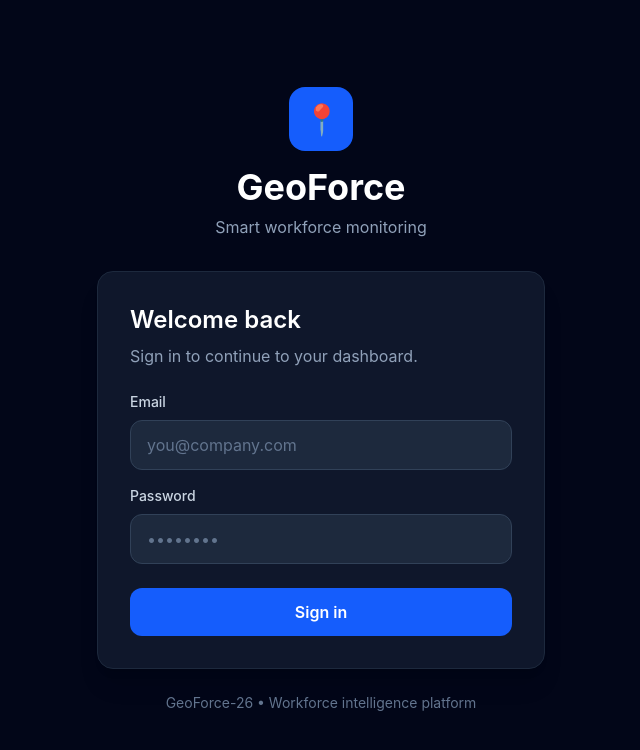
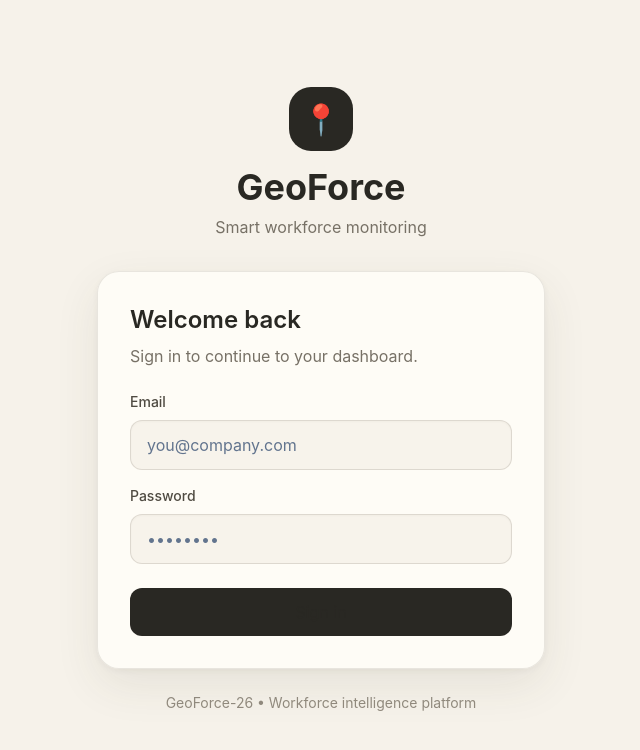
Before and after one commit to kotankaashish-afk/GeoForce-26, a React app in the folder frontend/: page /login in a window 1280 px wide. Shown: the top 750 px of the page, without its empty margins (319-959 px from the left). Built offline with nearby package versions, Linux system fonts and the light colour scheme; the HTML template or start-up script is replaced by a standard one.

Commit message:
Polish GeoForce visual design system

```diff
--- a/frontend/src/index.css
+++ b/frontend/src/index.css
@@ -1 +1,145 @@
 @import "tailwindcss";
+
+:root {
+  font-family: Inter, ui-sans-serif, system-ui, -apple-system, BlinkMacSystemFont, "Segoe UI", sans-serif;
+  color: #292823;
+  background: #f6f2ea;
+  font-synthesis: none;
+  text-rendering: optimizeLegibility;
+}
+
+html {
+  background: #f6f2ea;
+}
+
+body {
+  margin: 0;
+  min-width: 320px;
+  min-height: 100vh;
+  background:
+    radial-gradient(circle at 8% 0%, rgba(197, 166, 106, 0.13), transparent 28%),
+    radial-gradient(circle at 92% 12%, rgba(124, 140, 120, 0.12), transparent 26%),
+    #f6f2ea;
+  color: #292823;
+}
+
+button,
+input {
+  font: inherit;
+}
+
+button {
+  -webkit-tap-highlight-color: transparent;
+}
+
+/* GeoForce warm enterprise visual layer.
+   Existing functionality and component structure stay untouched. */
+.bg-slate-950 { background-color: #f6f2ea !important; }
+.bg-slate-900 { background-color: rgba(255, 253, 248, 0.88) !important; }
+.bg-slate-800 { background-color: #eee7da !important; }
+.bg-slate-700 { background-color: #ddd4c4 !important; }
+.border-slate-800 { border-color: rgba(87, 79, 65, 0.13) !important; }
+.border-slate-700 { border-color: rgba(87, 79, 65, 0.18) !important; }
+.text-white { color: #292823 !important; }
+.text-slate-300 { color: #4f4b42 !important; }
+.text-slate-400 { color: #777166 !important; }
+.text-slate-500 { color: #928b7f !important; }
+.text-blue-400 { color: #6f7e6b !important; }
+.text-blue-500 { color: #687865 !important; }
+
+.shadow-xl {
+  box-shadow: 0 24px 70px rgba(71, 61, 45, 0.14) !important;
+}
+
+/* Softer status palette */
+.bg-emerald-500\/10 { background-color: rgba(124, 140, 120, 0.14) !important; }
+.text-emerald-400 { color: #63755f !important; }
+.bg-amber-500\/10 { background-color: rgba(197, 166, 106, 0.16) !important; }
+.text-amber-400 { color: #9a7a3f !important; }
+.bg-red-500\/10 { background-color: rgba(184, 120, 97, 0.13) !important; }
+.text-red-400 { color: #a05f4d !important; }
+
+/* Tactile cards */
+.rounded-2xl {
+  border-radius: 22px !important;
+}
+
+.bg-slate-900.rounded-2xl,
+form.bg-slate-900 {
+  box-shadow: 0 16px 45px rgba(71, 61, 45, 0.09), 0 2px 8px rgba(71, 61, 45, 0.05) !important;
+  backdrop-filter: blur(16px);
+}
+
+button[class*="transition"] {
+  transition: transform 180ms ease, box-shadow 180ms ease, background-color 180ms ease, border-color 180ms ease !important;
+}
+
+button[class*="transition"]:hover {
+  transform: translateY(-1px);
+}
+
+/* Premium dark action buttons remain intentionally dark */
+.bg-blue-600 {
+  background-color: #292823 !important;
+}
+
+.bg-blue-600:hover,
+.hover\:bg-blue-500:hover {
+  background-color: #3b3932 !important;
+}
+
+/* Inputs */
+input.bg-slate-800 {
+  background-color: #f7f3eb !important;
+  color: #292823 !important;
+  border-color: rgba(87, 79, 65, 0.16) !important;
+  box-shadow: inset 0 1px 2px rgba(71, 61, 45, 0.03);
+}
+
+input.bg-slate-800:focus {
+  border-color: #9a9b83 !important;
+  box-shadow: 0 0 0 4px rgba(124, 140, 120, 0.12) !important;
+}
+
+/* Selected employee / hover states */
+.hover\:bg-slate-800\/50:hover {
+  background-color: rgba(238, 231, 218, 0.75) !important;
+}
+.bg-blue-500\/10 {
+  background-color: rgba(124, 140, 120, 0.12) !important;
+}
+
+/* Leaflet */
+.leaflet-container {
+  font-family: inherit;
+  background: #e9e3d8;
+}
+
+.leaflet-control-zoom,
+.leaflet-control-attribution {
+  border: 0 !important;
+  box-shadow: 0 8px 22px rgba(71, 61, 45, 0.14) !important;
+}
+
+.leaflet-control-zoom a {
+  background: rgba(255, 253, 248, 0.94) !important;
+  color: #4f4b42 !important;
+  border-color: rgba(87, 79, 65, 0.12) !important;
+}
+
+.leaflet-popup-content-wrapper,
+.leaflet-popup-tip {
+  background: #fffdf8;
+  color: #292823;
+  box-shadow: 0 16px 40px rgba(71, 61, 45, 0.16);
+}
+
+@media (prefers-reduced-motion: reduce) {
+  *,
+  *::before,
+  *::after {
+    scroll-behavior: auto !important;
+    transition-duration: 0.01ms !important;
+    animation-duration: 0.01ms !important;
+  }
+}
```
